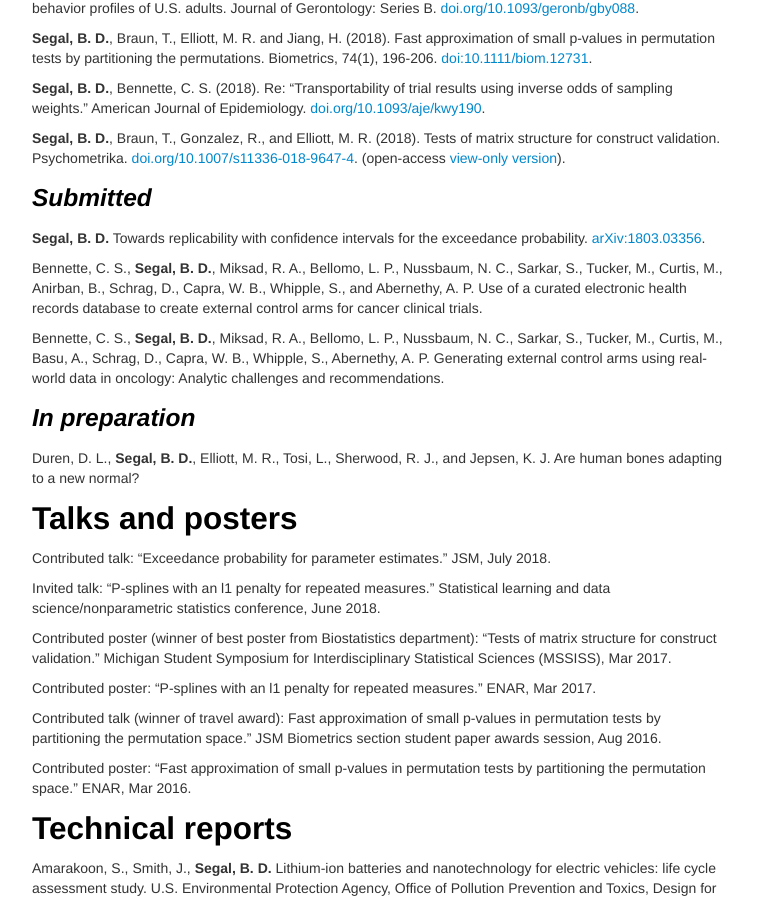
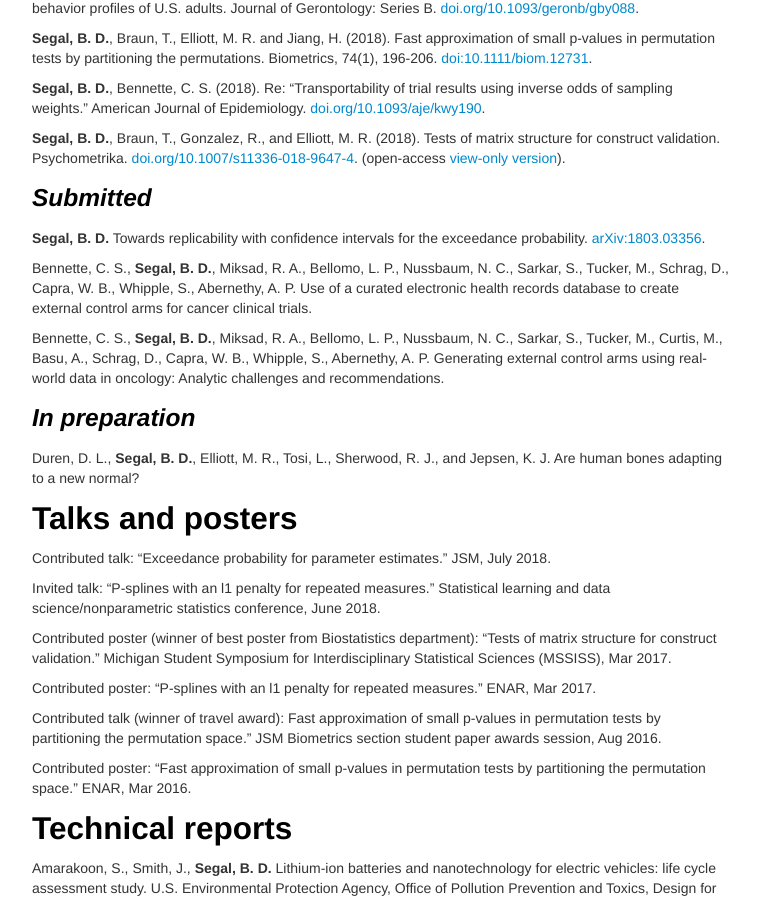
Before and after one commit to bdsegal/bdsegal.github.io, a Jekyll site: the page built from pages/research.md, in a window 1280 px wide and 900 px high, scrolled down 334 px. Shown: the whole window, without its empty margins (258-1017 px from the left). Built offline with Jekyll 4.4.1, drawn with Linux system fonts in a browser that asks for light colours.

Commit message:
updated pubs

```diff
--- a/pages/research.md
+++ b/pages/research.md
@@ -20,7 +20,7 @@ Burgard, S. A., Lin, K. Y., **Segal, B. D.**, Elliott, M. R., and Seelye, S. S.
 ### *Submitted*
 **Segal, B. D.** Towards replicability with confidence intervals for the exceedance probability. [arXiv:1803.03356](https://arxiv.org/abs/1803.03356).
 
-Bennette, C. S., **Segal, B. D.**, Miksad, R. A., Bellomo, L. P., Nussbaum, N. C., Sarkar, S., Tucker, M., Curtis, M., Anirban, B., Schrag, D., Capra, W. B., Whipple, S., and Abernethy, A. P. Use of a curated electronic health records database to create external control arms for cancer clinical trials.
+Bennette, C. S., **Segal, B. D.**, Miksad, R. A., Bellomo, L. P., Nussbaum, N. C., Sarkar, S., Tucker, M., Schrag, D., Capra, W. B., Whipple, S., Abernethy, A. P. Use of a curated electronic health records database to create external control arms for cancer clinical trials.
 
 Bennette, C. S., **Segal, B. D.**, Miksad, R. A., Bellomo, L. P., Nussbaum, N. C., Sarkar, S., Tucker, M., Curtis, M., Basu, A., Schrag, D., Capra, W. B., Whipple, S., Abernethy, A. P. Generating external control arms using real-world data in oncology: Analytic challenges and recommendations.
 
```
Also changed, not shown: 1 other file.
